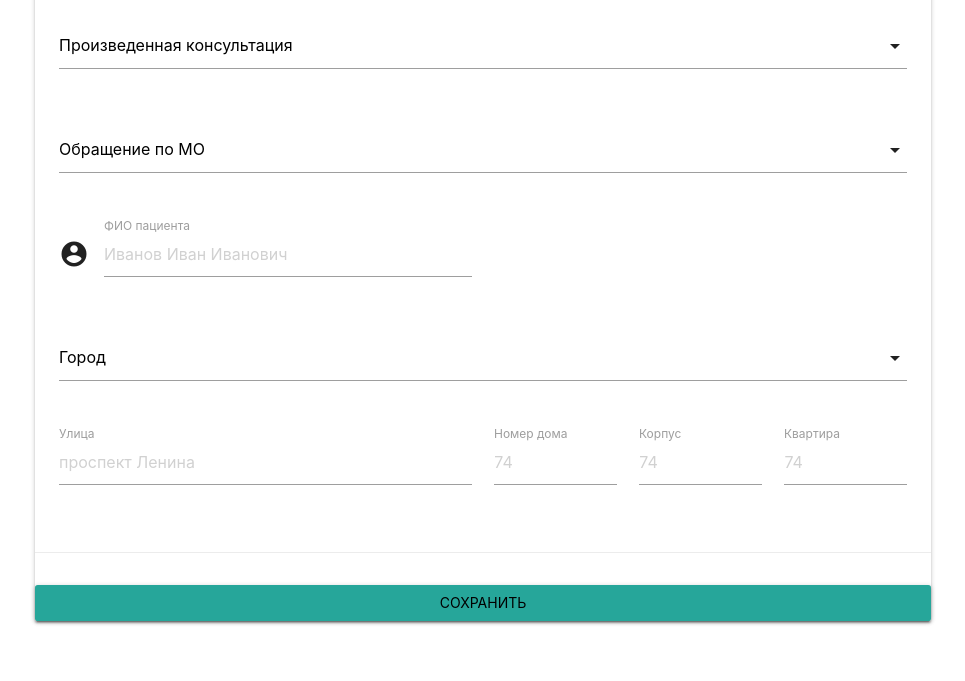
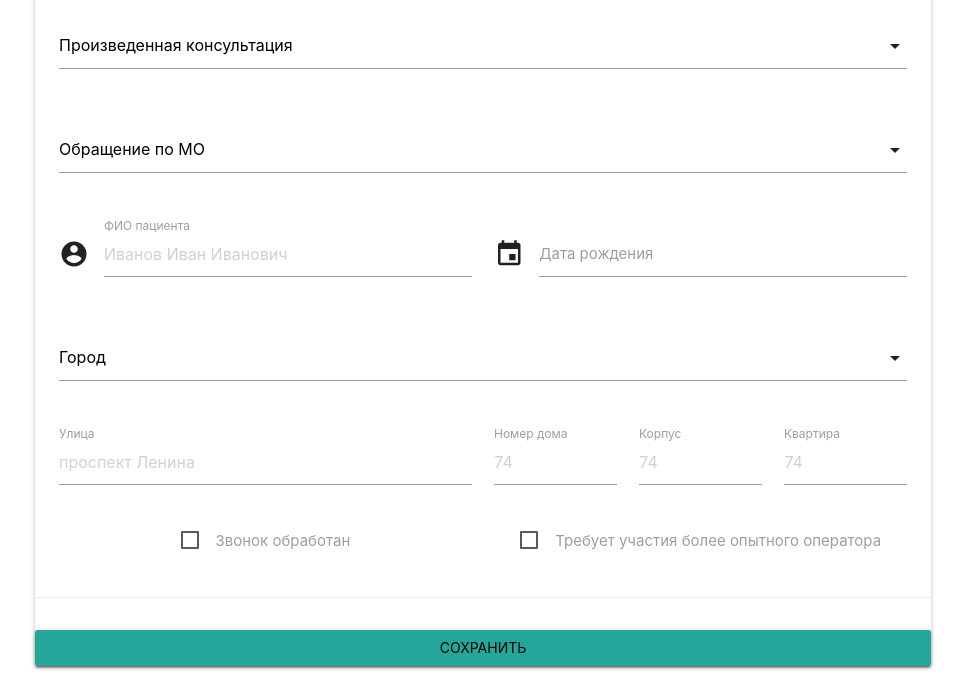
Before and after one commit to rkislov/122callcenter, a Django app: page /call/add in a window 1280 px wide. Shown: the part 756-1437 px from the top of the page, without its empty margins (157-1122 px from the left). Before the commit the page ends 1381 px from the top, so only its background shows below. Run offline with Django 4.2, Linux system fonts and the light colour scheme; the visitor is signed in with stand-in values (Sample User, id 1); data that the repository does not hold is empty.

Commit message:
Добавление галочек

```diff
--- a/callcenter/calls/models.py
+++ b/callcenter/calls/models.py
@@ -120,6 +120,8 @@ class Call(models.Model):
         null=True,
         blank=True
     )
+    complited = models.BooleanField(default=False)
+    urgent = models.BooleanField(default=False)
 
 
 class Patient(models.Model):
--- a/callcenter/calls/views.py
+++ b/callcenter/calls/views.py
@@ -82,19 +82,29 @@ def save(request):
         patient_fio = request.POST.get('patient_fio')
     else:
         patient_fio = None
-    # if( request.POST.get('date_of_birth') == ''):
-    #     date_of_birth = datetime.datetime.strptime('01.01.1900', '%d.%m.%Y').isoformat()
-    # else:
-        # date_of_birth = datetime.datetime.strptime(request.POST.get('date_of_birth'), '%d.%m.%Y').isoformat()
-    # if( request.POST.get('registration_covid_date') == ''):
+    if( request.POST.get('date_of_birth') == '' ):
+        date_of_birth = datetime.datetime.strptime('01.01.1900', '%d.%m.%Y').isoformat()
+    else:
+        date_of_birth = datetime.datetime.strptime(request.POST.get('date_of_birth'), '%d.%m.%Y').isoformat()
+    #if( request.POST.get('registration_covid_date') == ''):
     #     registration_covid_date = datetime.datetime.strptime('01.01.1900', '%d.%m.%Y').isoformat()
-    # else:
+    #else:
     #     registration_covid_date = datetime.datetime.strptime(request.POST.get('registration_covid_date'), '%d.%m.%Y').isoformat()
     if( request.POST.get('callback_number') != None):
         callback_number = request.POST.get('callback_number')
     else:
         callback_number = None
 #    call_result = Call_result.objects.get(name="Обработан")
+    if(request.POST.get('complited') == 'on'):
+        complited = True
+    else:
+        complited = False
+    if(request.POST.get('urgent') == 'on'):
+        urgent = True
+    else:
+        urgent = False
+
+
     call_operator = request.user
     address = Address(
         street=street,
@@ -117,12 +127,14 @@ def save(request):
         callback_number=callback_number,
 #        call_result=call_result,
         call_operator=call_operator,
+        complited=complited,
+        urgent=urgent,
         )
     call.save()
 
     patient = Patient(
         patient_fio=patient_fio,
-        # date_of_birth=date_of_birth,
+         date_of_birth=date_of_birth,
         call=call
     )
     patient.save()
--- a/callcenter/static/js/datepicker.js
+++ b/callcenter/static/js/datepicker.js
@@ -1,12 +1,6 @@
-//  document.addEventListener('DOMContentLoaded', function() {
-//      var elems = document.querySelectorAll('.datepicker');
-//      var instances = M.Datepicker.init(elems, options);
-//    });
-
-  // Or with jQuery
-
-  $(document).ready(function(){
-    $('.datepicker').datepicker({
+ document.addEventListener('DOMContentLoaded', function() {
+     var elems = document.querySelectorAll('.datepicker');
+     var options = {
       format: 'dd.mm.yyyy',
       setDefaultDate:'01.01.1900',
       selectMonths: true,
@@ -20,5 +14,26 @@
       weekdaysFull: ['Воскресенье','Понедельник','Вторник','Среда','Четверг','Пятница','Суббота'],
       weekdaysShort: ['Вск','Пнд','Втр','Срд','Чтв','Птн','Сбт'],
       weekdaysLetter: [ 'В', 'П', 'В', 'С', 'Ч', 'П', 'С' ],
+    };
+     var instances = M.Datepicker.init(elems, options);
    });
-  });
+
+  // Or with jQuery
+
+  // $(document).ready(function(){
+  //   $('.datepicker').datepicker({
+  //       format: 'dd.mm.yyyy',
+  //       setDefaultDate:'01.01.1900',
+  //       selectMonths: true,
+  //       today: 'Сегодня',
+  //       clear: 'Очистить',
+  //       close: 'Закрыть',
+  //       monthsFull: ['Январь','Февраль','Март','Апрель','Май','Июнь',
+  //   'Июль','Август','Сентябрь','Октябрь','Ноябрь','Декабрь'],
+  //       monthsShort: ['Янв','Фев','Мар','Апр','Май','Июн',
+  //   'Июл','Авг','Сен','Окт','Ноя','Дек'],
+  //       weekdaysFull: ['Воскресенье','Понедельник','Вторник','Среда','Четверг','Пятница','Суббота'],
+  //       weekdaysShort: ['Вск','Пнд','Втр','Срд','Чтв','Птн','Сбт'],
+  //       weekdaysLetter: [ 'В', 'П', 'В', 'С', 'Ч', 'П', 'С' ],
+  //     });
+  // });
--- a/callcenter/templates/calls/add.html
+++ b/callcenter/templates/calls/add.html
@@ -94,11 +94,11 @@
                                     <input placeholder="Иванов Иван Иванович" id="patient_fio" type="text" class="validate" name="patient_fio">
                                     <label for="patient_fio">ФИО пациента</label>
                                 </div>
-                                {% comment %} <div class="input-field col s6">
+                                <div class="input-field col s6">
                                     <i class="material-icons prefix">event</i>
                                     <input type="text" id="date2" class="datepicker" name="date_of_birth">
                                     <label for="date2">Дата рождения</label>
-                                </div> {% endcomment %}
+                                </div>
                               </div>
                               <div class="row">
                                 <div class="input-field col s12">
@@ -128,6 +128,20 @@
                                     <label for="room">Квартира</label>
                                 </div>
                               </div>
+                              <div class="row">
+                                <div class="col s6 center"/>
+                                  <label>
+                                    <input type="checkbox" name="complited" />
+                                    <span>Звонок обработан</span>
+                                  </label>
+                                </div>
+                                <div class="col s6 center">
+                                  <label>
+                                    <input type="checkbox" name="urgent"/>
+                                    <span>Требует участия более опытного оператора</span>
+                                  </label>
+                                </div>
+                              </div>
                     </div>
                     <div class="card-action">
                     </div>
```
Lines whose indentation alone changed are shown as unchanged.
